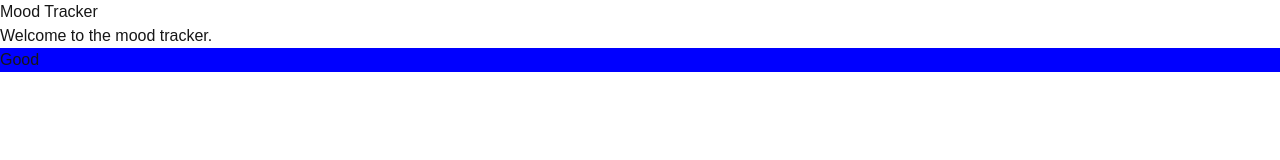
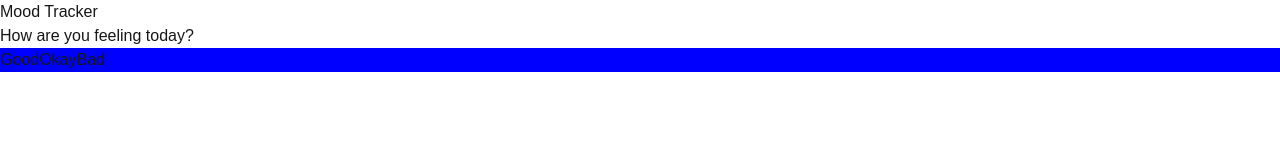
Before and after one commit to BronoHacks-Daedalian/daedalian, a Next.js app in the folder daedalian/: page /mood in a window 1280 px wide. Shown: the top 160 px of the page. Built offline with nearby package versions, Linux system fonts and the light colour scheme.

Commit message:
made use of moodButton components

```diff
--- a/daedalian/src/app/mood/page.tsx
+++ b/daedalian/src/app/mood/page.tsx
@@ -14,7 +14,7 @@ export default function Mood() {
   return (
     <div className='mood-page'>
       <h1>Mood Tracker</h1>
-      <p>Welcome to the mood tracker.</p>
+      <p>How are you feeling today?</p>
 
 
       <div className="mood-btn-container">
@@ -22,6 +22,14 @@ export default function Mood() {
           moodText="Good"
           moodValue={1}
         ></MoodButton>
+        <MoodButton
+          moodText="Okay"
+          moodValue={2}
+        ></MoodButton>
+        <MoodButton
+          moodText="Bad"
+          moodValue={3}
+        ></MoodButton>
       </div>
 
     </div>
```
